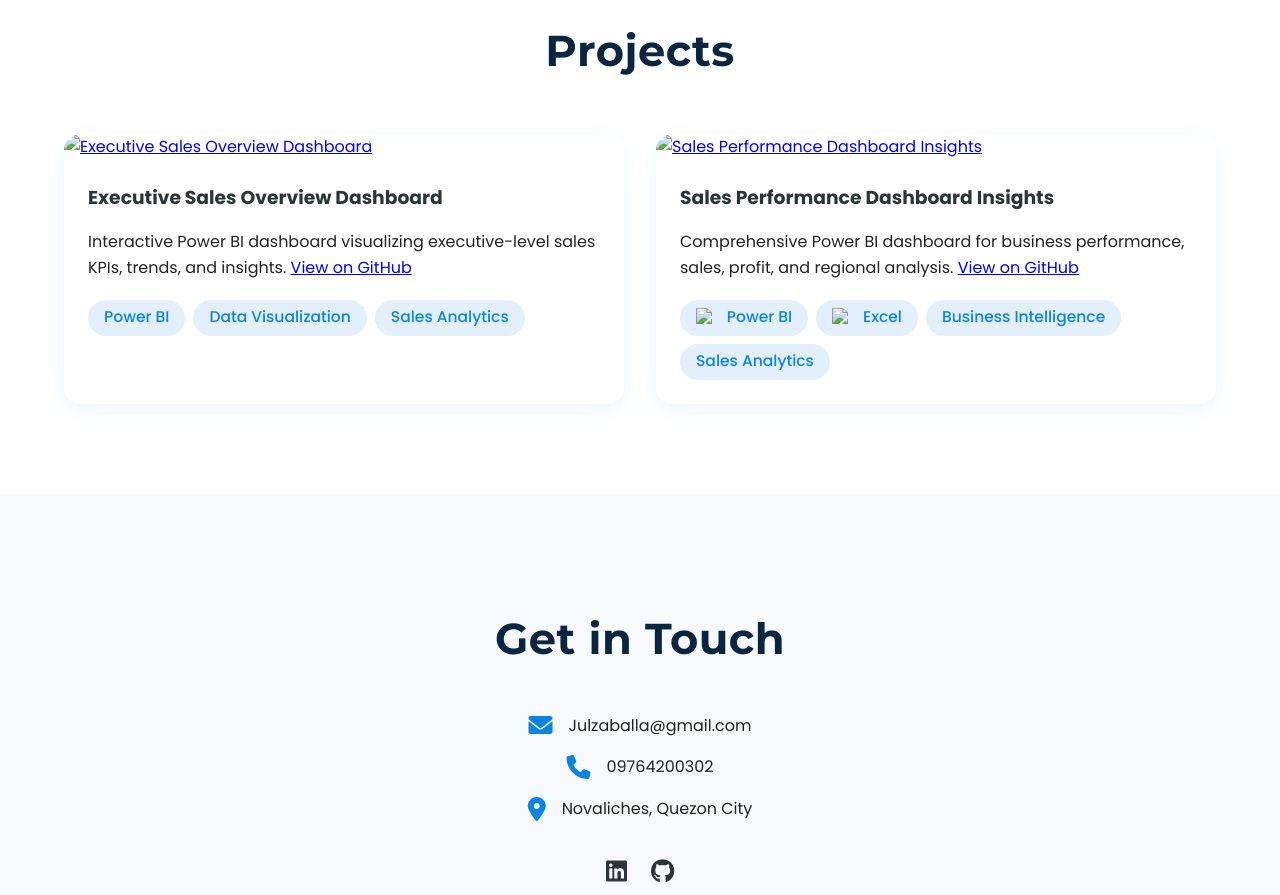
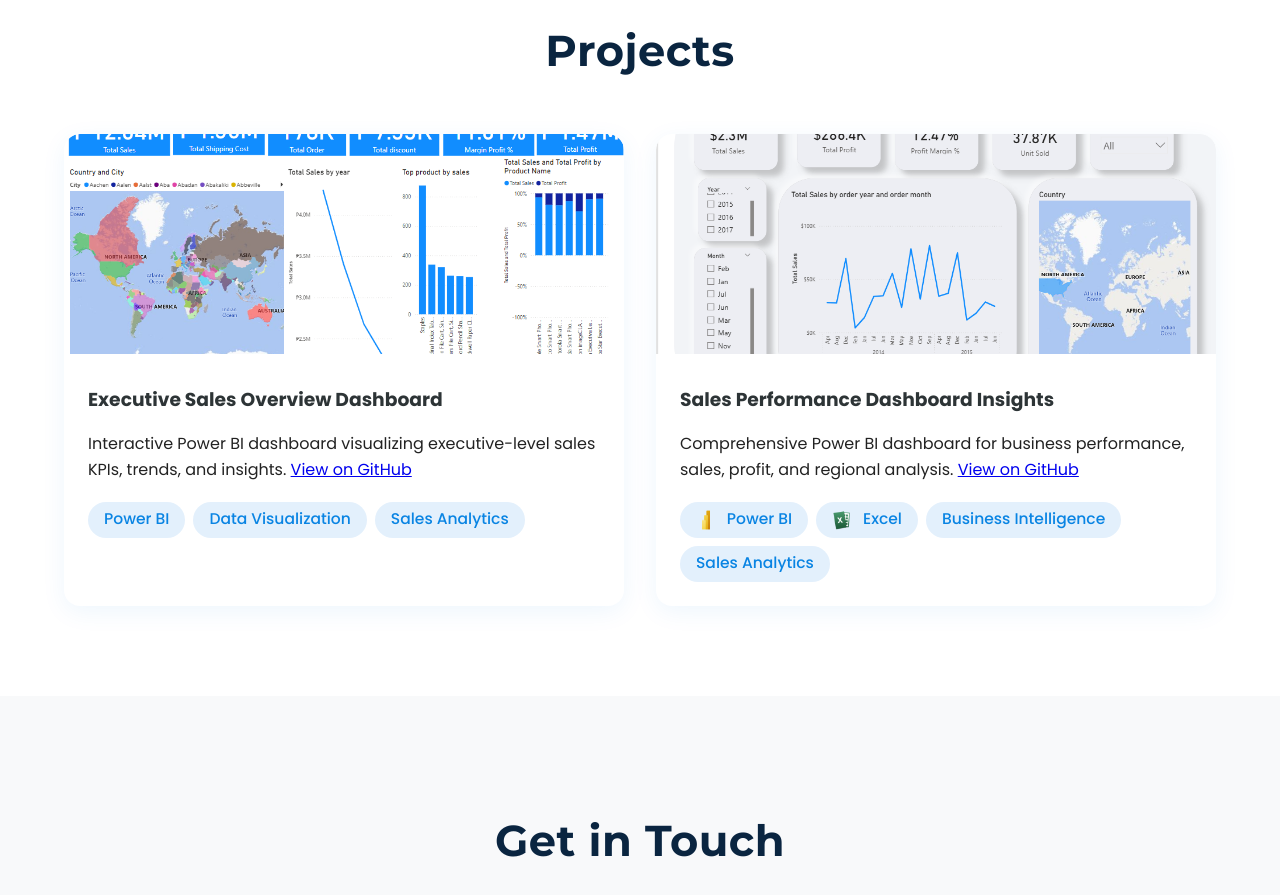
Before and after one commit to juliuszaballa/DataAnalystPortfolio, a plain HTML site: page index.html in a window 1280 px wide. Shown: the part 1820-2715 px from the top of the page. Drawn offline with nearby package versions, Linux system fonts and the light colour scheme; files that its build step writes are made by us from their sources.

Commit message:
Update index.html

```diff
--- a/index.html
+++ b/index.html
@@ -4,7 +4,7 @@
     <meta charset="UTF-8">
     <meta name="viewport" content="width=device-width, initial-scale=1.0">
     <title>Data Analyst Portfolio</title>
-    <link rel="stylesheet" href="css/style.css">
+    <link rel="stylesheet" href="style.css">
     <link rel="stylesheet" href="https://cdnjs.cloudflare.com/ajax/libs/font-awesome/6.0.0/css/all.min.css">
     <link href="https://fonts.googleapis.com/css2?family=Poppins:wght@300;400;500;600;700&family=Montserrat:wght@600;700&display=swap" rel="stylesheet">
     <script src="https://cdn.jsdelivr.net/npm/chart.js"></script>
@@ -82,7 +82,7 @@
                 <div class="project-card">
                     <div class="project-image">
                         <a href="https://github.com/juliuszaballa/Executive-Sales-Overview-Dashboard" target="_blank">
-                            <img src="images/dashboard.png" alt="Executive Sales Overview Dashboard">
+                            <img src="dashboard.png" alt="Executive Sales Overview Dashboard">
                         </a>
                     </div>
                     <div class="project-info">
@@ -98,15 +98,15 @@
                 <div class="project-card">
                     <div class="project-image">
                         <a href="https://github.com/juliuszaballa/Sales-Performance-Dashboard" target="_blank">
-                            <img src="images/Sales Performance.png" alt="Sales Performance Dashboard Insights">
+                            <img src="Sales Performance.png" alt="Sales Performance Dashboard Insights">
                         </a>
                     </div>
                     <div class="project-info">
                         <h3>Sales Performance Dashboard Insights</h3>
                         <p>Comprehensive Power BI dashboard for business performance, sales, profit, and regional analysis. <a href="https://github.com/juliuszaballa/Sales-Performance-Dashboard" target="_blank">View on GitHub</a></p>
                         <div class="project-tags">
-                            <span><img src="images/powerbi-icon.png" class="tech-icon" alt="Power BI">Power BI</span>
-                            <span><img src="images/excel-icon.png" class="tech-icon" alt="Excel">Excel</span>
+                            <span><img src="powerbi-icon.png" class="tech-icon" alt="Power BI">Power BI</span>
+                            <span><img src="excel-icon.png" class="tech-icon" alt="Excel">Excel</span>
                             <span>Business Intelligence</span>
                             <span>Sales Analytics</span>
                         </div>
@@ -150,7 +150,7 @@
         </div>
     </footer>
 
-    <script src="js/main.js"></script>
+    <script src="main.js"></script>
     <script>
     // Dark mode toggle
     document.getElementById('darkModeToggle').onclick = function() {
```
